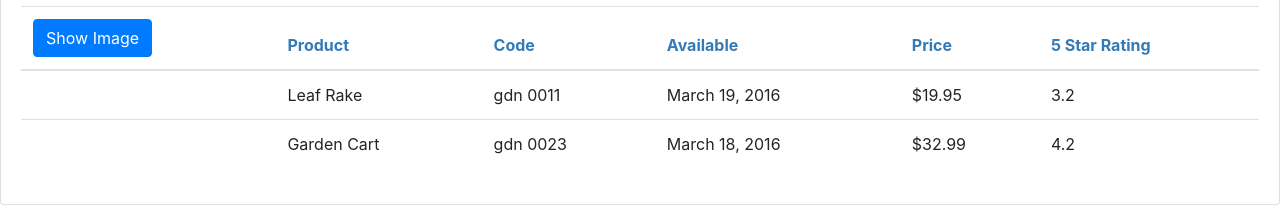
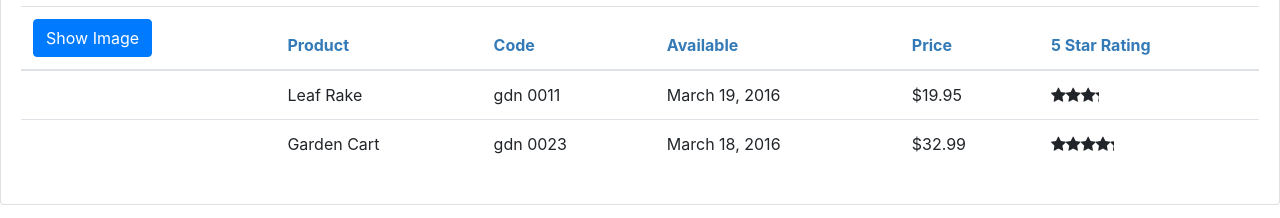
Before and after one commit to musaalp/apm, an Angular app: page / in a window 1280 px wide. Shown: the part 202-420 px from the top of the page. Built offline with nearby package versions, Linux system fonts and the light colour scheme.

Commit message:
implement nested star component by using @Input and @Output decorator

```diff
--- a/src/app/app.module.ts
+++ b/src/app/app.module.ts
@@ -5,9 +5,10 @@
 import { AppComponent } from './app.component';
 import { ProductListComponent } from './products/product.list.component';
 import { ConvertToSpacesPipe } from './shared/convert-to-space.pipe';
+import { StarComponent } from './shared/star.component';
 
 @NgModule({
-  declarations: [AppComponent, ProductListComponent, ConvertToSpacesPipe],
+  declarations: [AppComponent, ProductListComponent, ConvertToSpacesPipe, StarComponent],
   imports: [BrowserModule, FormsModule],
   bootstrap: [AppComponent]
 })
--- a/src/app/products/product-list.component.html
+++ b/src/app/products/product-list.component.html
@@ -6,8 +6,8 @@
         <div class="row">
             <div class="col-md-2">Filter by:</div>
             <div class="col-md-4">
-                <input type="text"
-                [(ngModel)]="listFilter">
+                <input type='text'
+                [(ngModel)]='listFilter'>
             </div>
         </div>
         <div class="row">
@@ -45,7 +45,9 @@
                         <td>{{product.productCode | lowercase | convertToSpaces: '-'}}</td>
                         <td>{{product.releaseDate}}</td>
                         <td>{{product.price | currency:'USD':'symbol':'1.2-2'}}</td>
-                        <td>{{product.starRating}}</td>
+                        <td>
+                            <pm-star [rating] = 'product.starRating' (ratingClicked)='onRatingClicked($event)'></pm-star>
+                        </td>
                     </tr>
                 </tbody>
             </table>
--- a/src/app/products/product.list.component.ts
+++ b/src/app/products/product.list.component.ts
@@ -26,7 +26,7 @@
         return this._listFilter;
     }
     set listFilter(value: string) {
-        this.listFilter = value;
+        this._listFilter = value;
         this.filteredProducts = this.listFilter ? this.performFilter(this.listFilter) : this.products;
     }
 
@@ -69,4 +69,8 @@
         return this.products.filter((product: IProduct) =>
             product.productName.toLocaleLowerCase().indexOf(filterBy) !== -1);
     }
+
+    onRatingClicked(message: string): void {
+        this.pageTitle = 'Product List: ' + message;
+    }
 }
--- a/src/app/shared/star.component.html
+++ b/src/app/shared/star.component.html
@@ -1,6 +1,7 @@
 <div class="crop"
      [style.width.px]="starWidth"
-     [title]="rating">
+     [title]="rating"
+     (click) ="onClick()">
   <div style="width: 75px">
     <span class="fa fa-star"></span>
     <span class="fa fa-star"></span>
--- /dev/null
+++ b/src/app/shared/star.component.ts
@@ -0,0 +1,22 @@
+import { Component, OnChanges, Input, Output, EventEmitter } from "@angular/core";
+
+@Component({
+    selector: 'pm-star',
+    templateUrl: './star.component.html',
+    styleUrls: ['./star.component.css']
+})
+
+export class StarComponent implements OnChanges {
+    @Input() rating: number;
+    starWidth: number;
+
+    @Output() ratingClicked: EventEmitter<string> = new EventEmitter<string>();
+
+    ngOnChanges(): void {
+        this.starWidth = this.rating * 75 / 5;
+    }
+
+    onClick(): void {
+        this.ratingClicked.emit(`The rating ${this.rating} was clicked`);
+    }
+}
```
